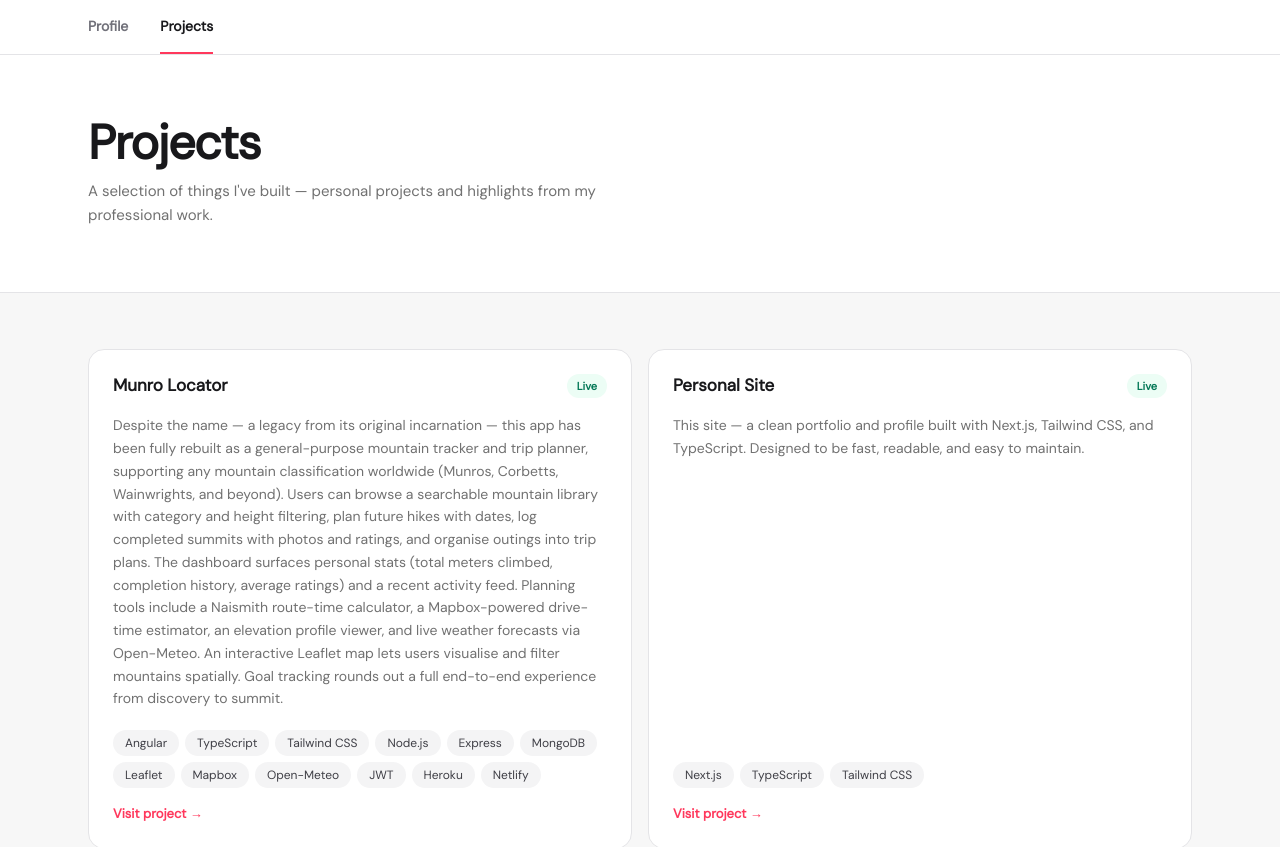
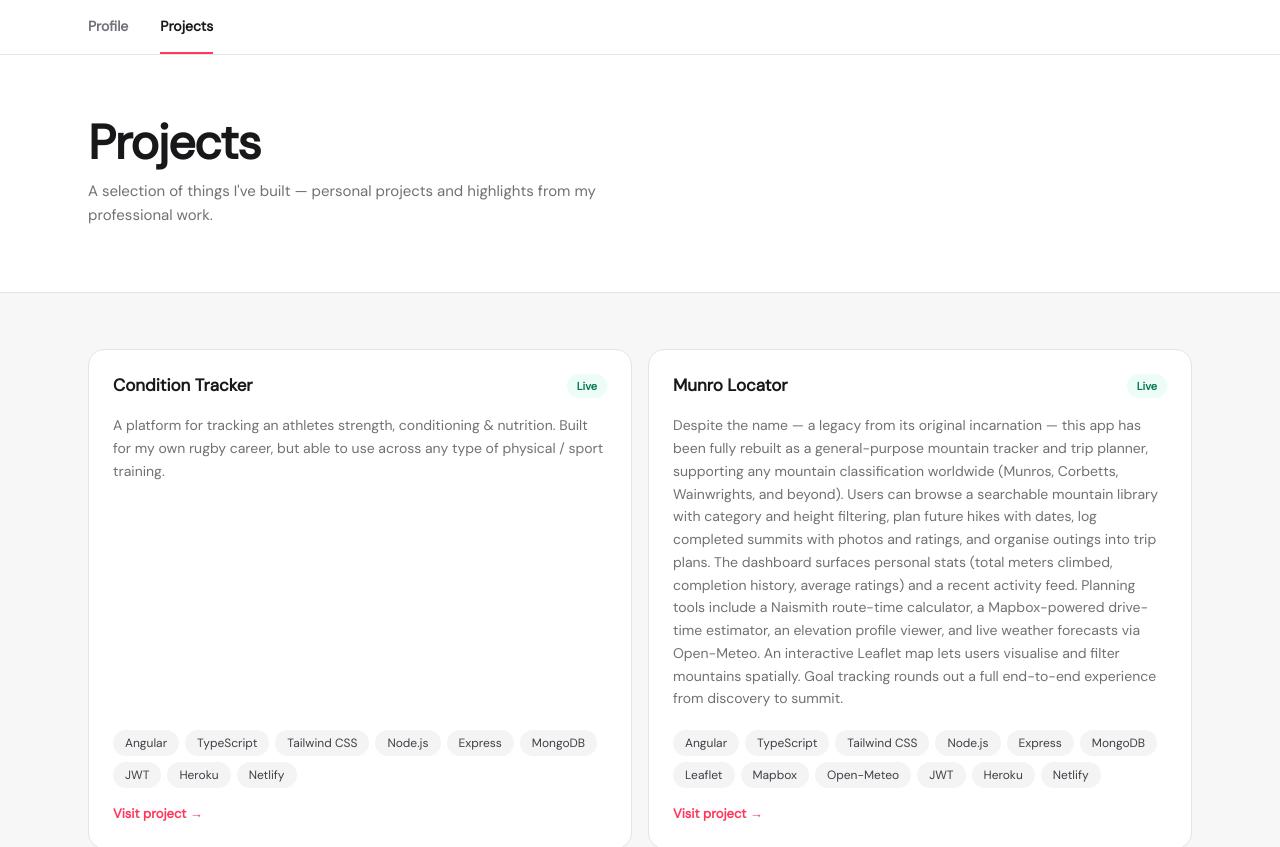
Before and after one commit to micboyd/personal-site, a Next.js app: page /projects in a window 1280 px wide. Shown: the top 847 px of the page. Built offline with nearby package versions, Linux system fonts and the light colour scheme.

Commit message:
new project

```diff
--- a/app/projects/page.tsx
+++ b/app/projects/page.tsx
@@ -7,6 +7,23 @@ type Project = {
 };
 
 const projects: Project[] = [
+    	{
+		name: 'Condition Tracker',
+		description: `A platform for tracking an athletes strength, conditioning & nutrition. Built for my own rugby career, but able to use across any type of physical / sport training.`,
+		tech: [
+			'Angular',
+			'TypeScript',
+			'Tailwind CSS',
+			'Node.js',
+			'Express',
+			'MongoDB',
+			'JWT',
+			'Heroku',
+			'Netlify',
+		],
+		status: 'Live',
+		url: 'https://www.conditiontrack.com',
+	},
 	{
 		name: 'Munro Locator',
 		description: `Despite the name — a legacy from its original incarnation — this app has been fully rebuilt as a general-purpose mountain tracker and trip planner, supporting any mountain classification worldwide (Munros, Corbetts, Wainwrights, and beyond). Users can browse a searchable mountain library with category and height filtering, plan future hikes with dates, log completed summits with photos and ratings, and organise outings into trip plans. The dashboard surfaces personal stats (total meters climbed, completion history, average ratings) and a recent activity feed. Planning tools include a Naismith route-time calculator, a Mapbox-powered drive-time estimator, an elevation profile viewer, and live weather forecasts via Open-Meteo. An interactive Leaflet map lets users visualise and filter mountains spatially. Goal tracking rounds out a full end-to-end experience from discovery to summit.`,
```
